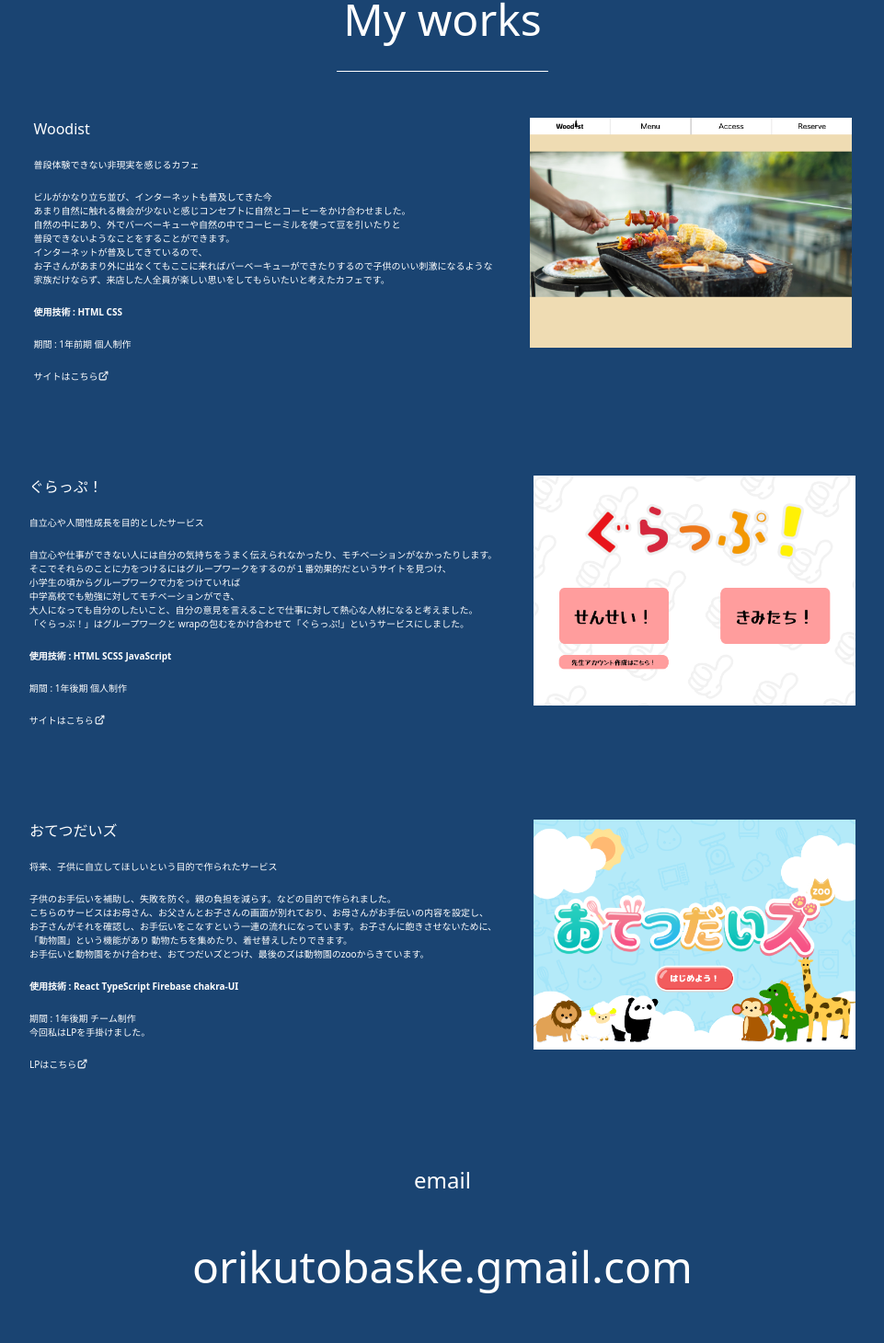
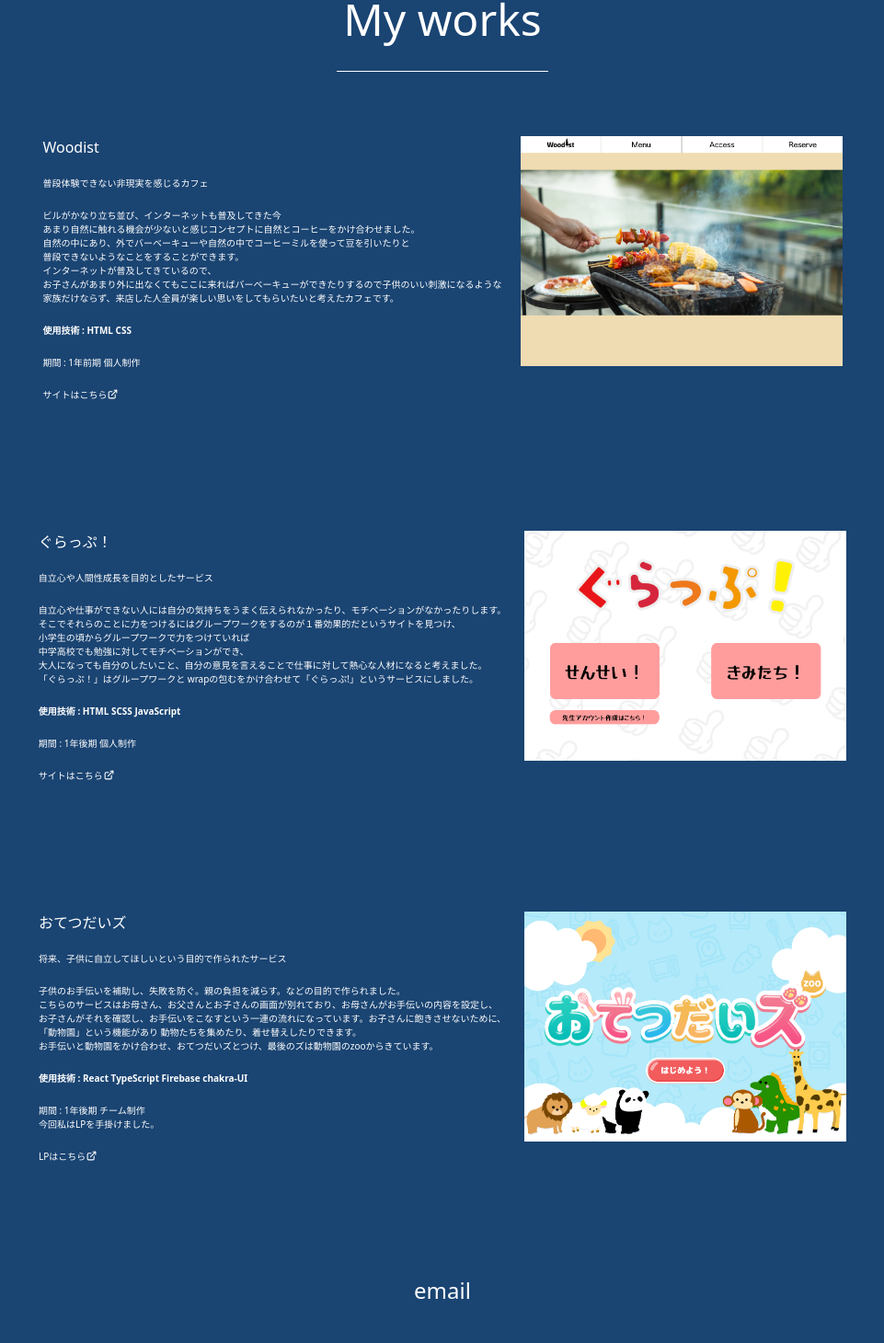
Before and after one commit to RikutoOgaki/FirstPortfolio, a Next.js app: page / in a window 1280 px wide. Shown: the part 2379-3839 px from the top of the page at 92% size, without its empty margins (159-1120 px from the left). Built offline with nearby package versions, Linux system fonts and the light colour scheme.

Commit message:
firstportfolio add

```diff
--- a/src/components/Footer.tsx
+++ b/src/components/Footer.tsx
@@ -19,7 +19,7 @@ export default function Footer() {
                     <Text
                         as={'p'}
                         color={'#fff'}
-                        fontSize={'4.8rem'}
+                        fontSize={'2.4rem'}
                     >orikutobaske.gmail.com</Text>
                     <Text
                         as={'p'}
--- a/src/components/WorksBlock.tsx
+++ b/src/components/WorksBlock.tsx
@@ -37,10 +37,10 @@ export default function WorksBlock() {
                 >
                     <Box
                         textAlign={'center'}
-                        marginTop={'3rem'}
                         margin={'0 auto'}
+                        padding={'2rem'}
                     >
-                        <Flex >
+                        <Flex flexWrap={'wrap'} gap={'2rem'}>
                             <Box>
                                 <Text
                                     as={'p'}
@@ -104,17 +104,16 @@ export default function WorksBlock() {
                                     src="/img/woodist.png"
                                     w={'35rem'}
                                     h={'25rem'}
-                                    margin={'0 0 0 4rem'}
                                     alt="otetudaizu" />
                             </figure>
                         </Flex>
                     </Box>
                     <Box
                         textAlign={'center'}
-                        marginTop={'3rem'}
+                        padding={'2rem'}
                         margin={'0 auto'}
                     >
-                        <Flex >
+                        <Flex flexWrap={'wrap'} gap={'2rem'}>
                             <Box>
                                 <Text
                                     as={'p'}
@@ -177,17 +176,16 @@ export default function WorksBlock() {
                                     src="/img/gurappu.png"
                                     w={'35rem'}
                                     h={'25rem'}
-                                    margin={'0 0 0 4rem'}
                                     alt="otetudaizu" />
                             </figure>
                         </Flex>
                     </Box>
                     <Box
                         textAlign={'center'}
-                        marginTop={'3rem'}
+                        padding={'2rem'}
                         margin={'0 auto'}
                     >
-                        <Flex >
+                        <Flex flexWrap={'wrap'} gap={'2rem'}>
                             <Box>
                                 <Text
                                     as={'p'}
@@ -251,7 +249,6 @@ export default function WorksBlock() {
                                     src="/img/otetudaizu.png"
                                     w={'35rem'}
                                     h={'25rem'}
-                                    margin={'0 0 0 4rem'}
                                     alt="otetudaizu" />
                             </figure>
                         </Flex>
```
